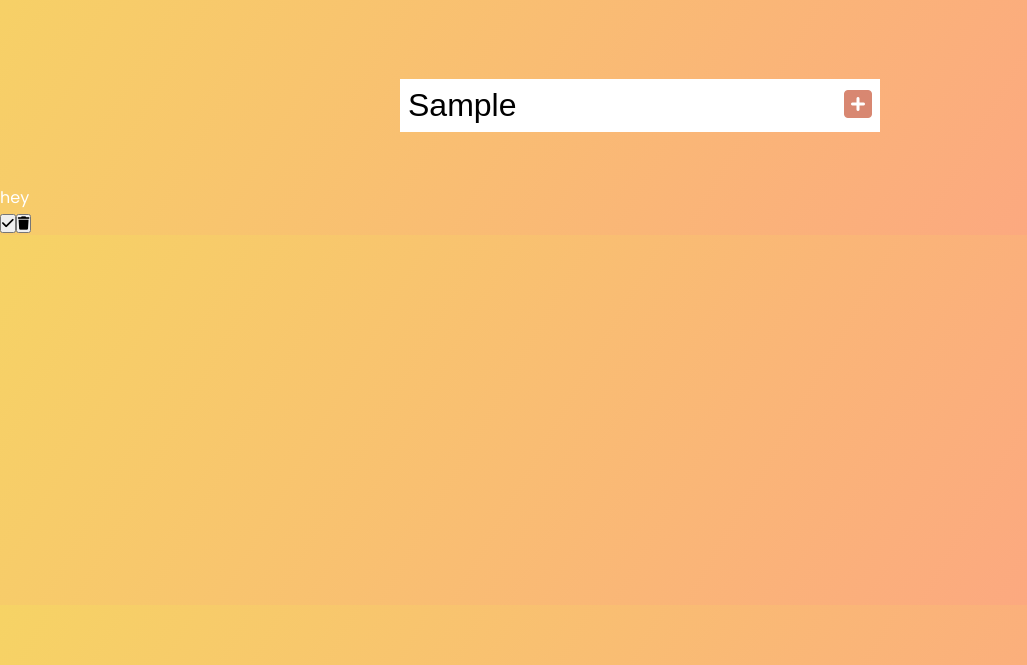
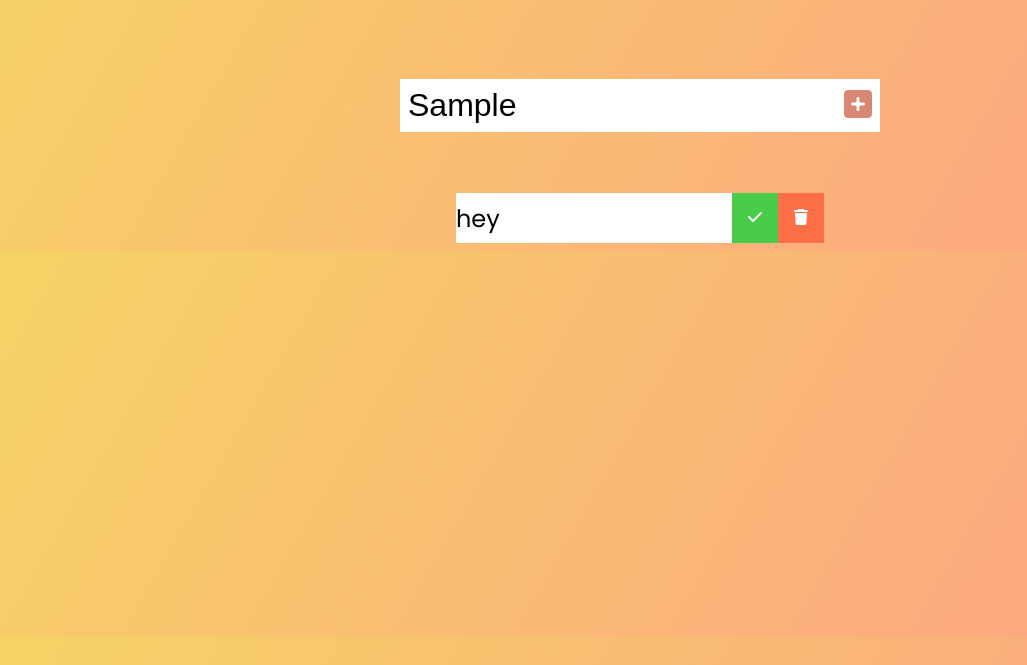
Before and after one commit to abssujan/to-do-list, a plain HTML site: page index.html in a window 1280 px wide. Both pictures are taken after typing "Sample" into the empty fields and a click on the button 858 px from the left and 240 px from the top of the page. Shown: the part 135-800 px from the top of the page, without its empty margins (0-1027 px from the left). Drawn offline with Linux system fonts and the light colour scheme.

Commit message:
add style

```diff
--- a/css/style.css
+++ b/css/style.css
@@ -36,3 +36,37 @@ form button:hover {
     background-color: #d88771;
     color: white;
 }
+
+.todo-container {
+    display: flex;
+    justify-content: center;
+    align-items: center;
+}
+.todo-list {
+    min-width: 30%;
+    list-style: none;
+}
+.todo {
+    background-color: white;
+    margin: 0.5rem;
+    color: black;
+    font-size: 1.5rem;
+    display: flex;
+    justify-content: space-between;
+    align-items: center;
+}
+.todo li {
+    flex: 1;
+}
+.complete-btn, .trash-btn{
+    background-color: #ff6f47;
+    color: white;
+    border: none;
+    padding: 1rem;
+    font-size: 1rem;
+    cursor: pointer;
+}
+
+.complete-btn {
+    background-color: rgb(73, 204, 73);
+}
```
